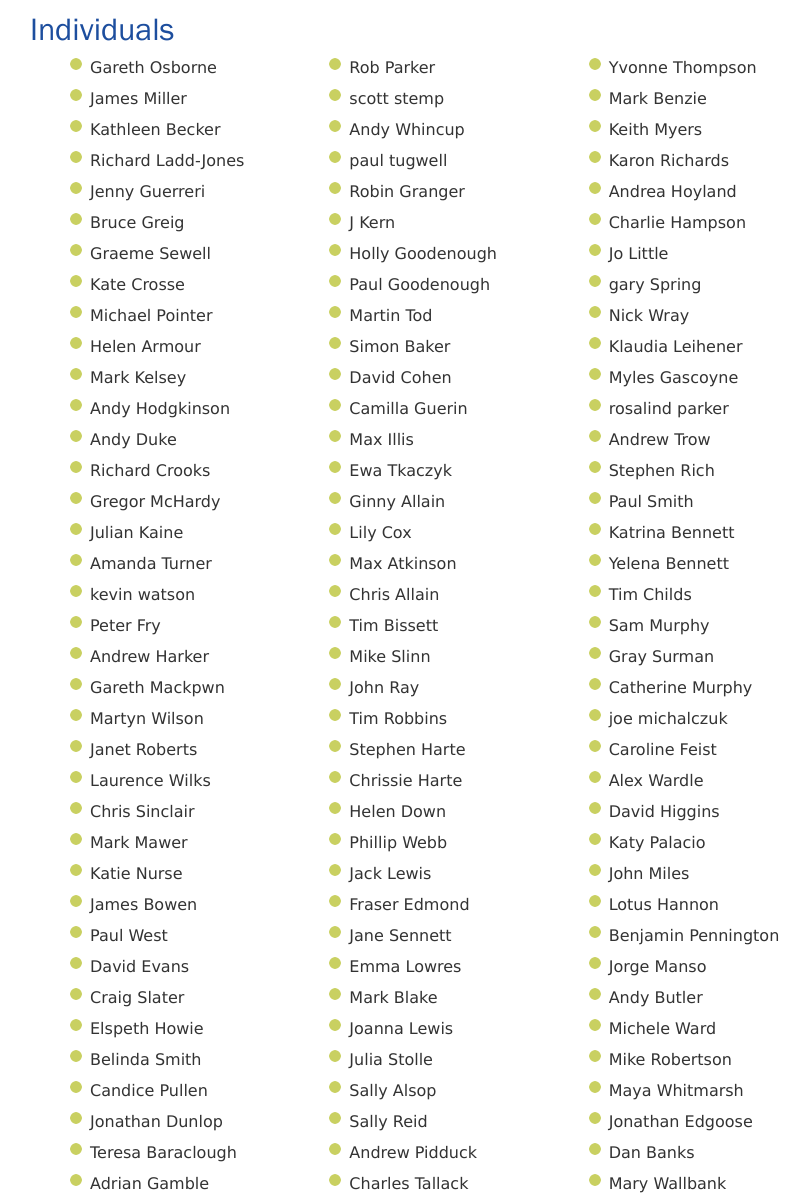
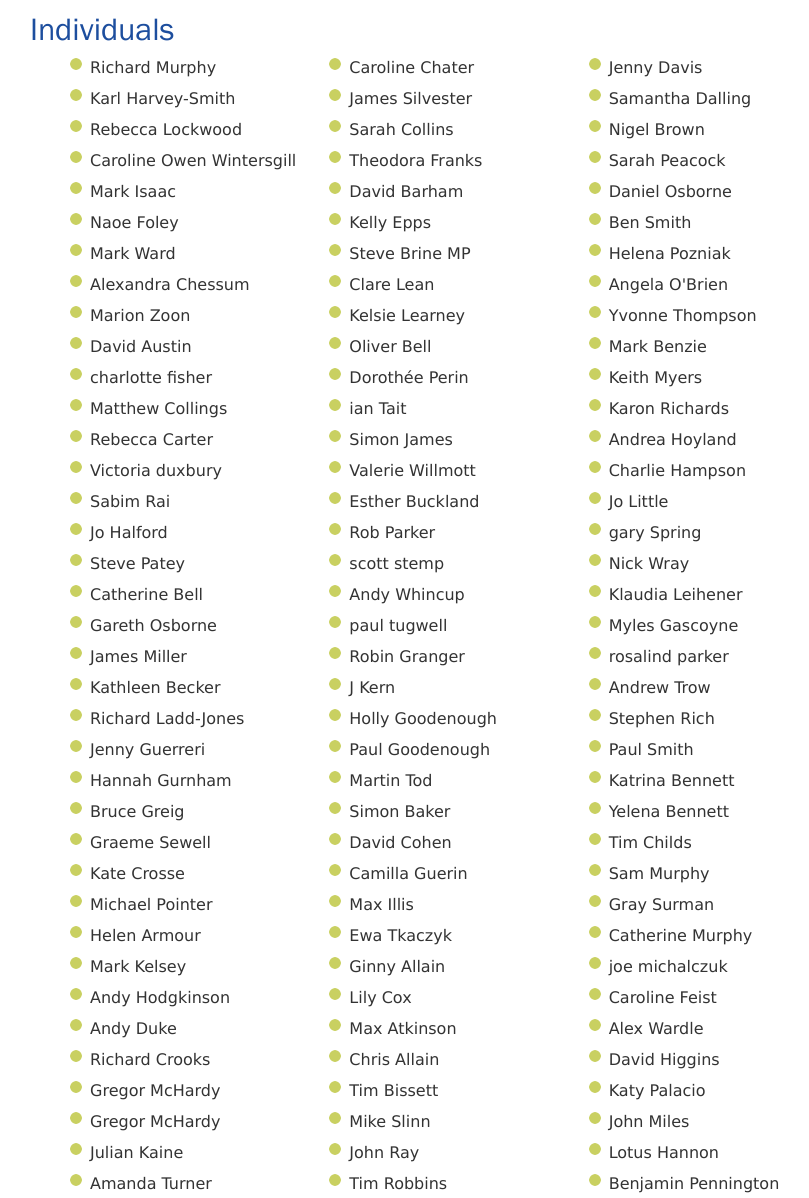
Before and after one commit to winchestercyclingcharter/winchestercyclingcharter.github.io, a Jekyll site: the page built from supporters.md, in a window 1280 px wide and 1400 px high, scrolled down 7787 px. Shown: the part 202-1400 px from the top of the window, without its empty margins (211-1020 px from the left). Built offline with Jekyll 4.4.1, drawn with Linux system fonts in a browser that asks for light colours; nearby versions of some CDN libraries; some of the changed text lies outside the part shown.

Commit message:
Update people.yml

```diff
--- a/_data/people.yml
+++ b/_data/people.yml
@@ -65,7 +65,6 @@ people:
 - { lastname: Fletcher, firstname: Natalie, dt: 20210219-092835-871119 }
 - { lastname: Beecham, firstname: Mat, dt: 20210219-180524-527481 }
 - { lastname: Nekhlyudova, firstname: Irina, dt: 20210219-164311-086626 }
-- { lastname: fisher, firstname: charlotte, dt: 20210219-185011-892165 }
 - { lastname: Graham , firstname: Lucinda , dt: 20210219-191618-137664 }
 - { lastname: Airey, firstname: Katherine, dt: 20210219-202038-520045 }
 - { lastname: Boyd, firstname: Robert, dt: 20210219-211329-551879 }
@@ -660,3 +659,25 @@ people:
 - { lastname: Becker, firstname: Kathleen, dt: 20211018-123933-325304 }
 - { lastname: Osborne, firstname: Gareth, dt: 20211018-125011-683141 }
 - { lastname: Miller, firstname: James, dt: 20211018-124255-784627 }
+- { lastname: Bell, firstname: Catherine, dt: 20211018-145608-136285 }
+- { lastname: Halford, firstname: Jo, dt: 20211018-153205-175952 }
+- { lastname: Rai, firstname: Sabim, dt: 20211018-155242-041492 }
+- { lastname: Patey, firstname: Steve, dt: 20211018-151544-614119 }
+- { lastname: Gurnham, firstname: Hannah, dt: 20211018-115619-398805 }
+- { lastname: Carter, firstname: Rebecca, dt: 20211018-181959-019989 }
+- { lastname: Collings, firstname: Matthew, dt: 20211018-182251-066459 }
+- { lastname: McHardy, firstname: Gregor, dt: 20211017-181242-672875 }
+- { lastname: Austin, firstname: David, dt: 20211018-192753-828789 }
+- { lastname: York, firstname: Amanda, dt: 20211016-221151-458055 }
+- { lastname: Zoon , firstname: Marion, dt: 20211018-194847-051168 }
+- { lastname: fisher, firstname: charlotte, dt: 20211018-190929-207532 }
+- { lastname: Chessum , firstname: Alexandra , dt: 20211018-195305-678107 }
+- { lastname: Ward, firstname: Mark, dt: 20211018-195621-672695 }
+- { lastname: Foley, firstname: Naoe, dt: 20211018-200557-777655 }
+- { lastname: Isaac, firstname: Mark, dt: 20211018-201239-381027 }
+- { lastname: duxbury, firstname: Victoria, dt: 20211018-181654-526460 }
+- { lastname: Owen Wintersgill, firstname: Caroline, dt: 20211018-203650-575294 }
+- { lastname: Lockwood, firstname: Rebecca, dt: 20211018-205718-271384 }
+- { lastname: Coulter, firstname: Jemima, dt: 20211016-190729-049417 }
+- { lastname: Harvey-Smith, firstname: Karl, dt: 20211018-211352-447865 }
+- { lastname: Murphy, firstname: Richard, dt: 20211018-213743-712609 }
```
